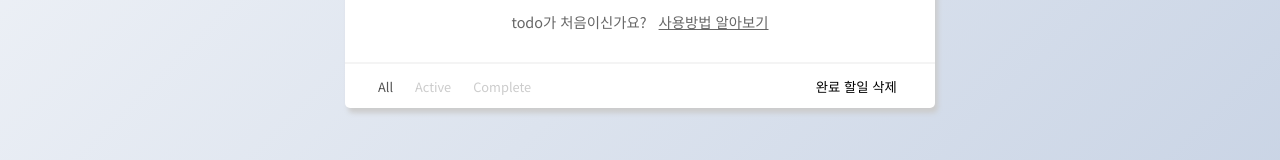
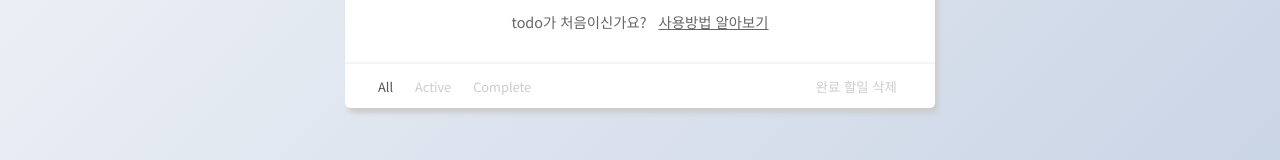
Before and after one commit to hyemin12/typescript-todo-app, a React (Create React App) app: page / in a window 1280 px wide. Shown: the part 426-586 px from the top of the page. Built offline with nearby package versions, Linux system fonts and the light colour scheme.

Commit message:
feat: todos가 하나도 없으면 완료 할일 삭제 disabled 상태로 만들기

```diff
--- a/src/App.tsx
+++ b/src/App.tsx
@@ -10,7 +10,7 @@ import useTodoStore from "store/store";
 import "style.scss";
 
 function App() {
-  const { deleteCompleteTodo } = useTodoStore();
+  const { deleteCompleteTodo, todos } = useTodoStore();
   const [welcomeTip, setWelcomeTip] = useState(false);
 
   return (
@@ -27,7 +27,12 @@ function App() {
               <TodoList setWelcomeTip={setWelcomeTip} />
               <div className='feature-wrapper'>
                 <Filters />
-                <Button $type='transparent' text='완료 할일 삭제' action={deleteCompleteTodo} />
+                <Button
+                  $type='transparent'
+                  text='완료 할일 삭제'
+                  $disabled={todos.length === 0}
+                  action={deleteCompleteTodo}
+                />
               </div>
             </>
           )}
```
